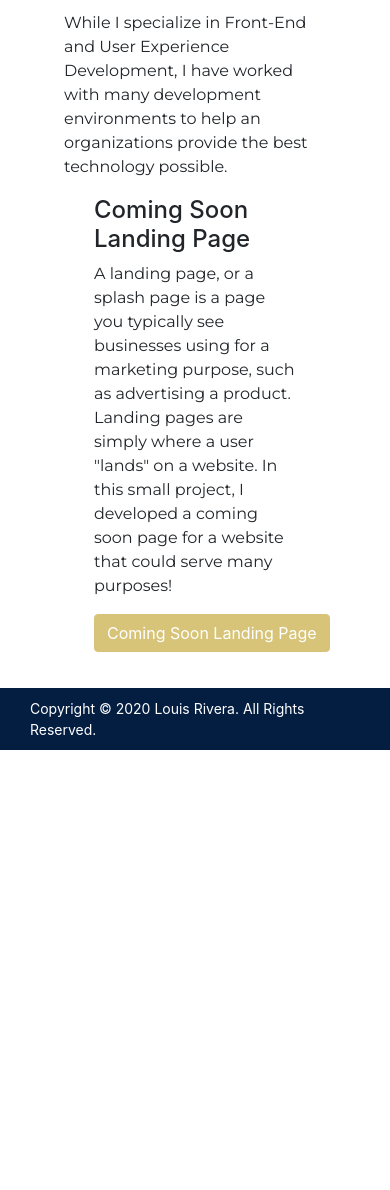
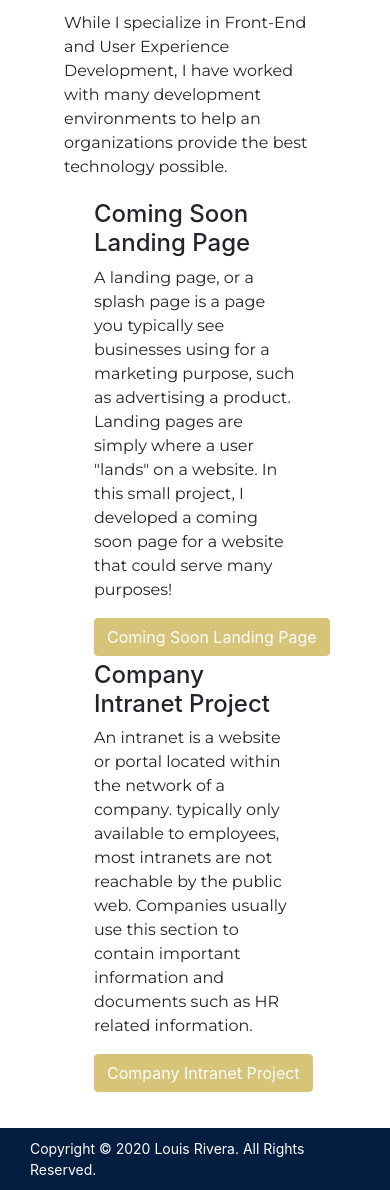
Before and after one commit to louriv/RiveraProjects, a PHP site: page /development.php in a window 390 px wide. Shown: the part 591-1781 px from the top of the page. Before the commit the page ends 1341 px from the top, so only its background shows below. Run offline with PHP 8.4, Linux system fonts and the light colour scheme.

Commit message:
Adding to development page
-added intranet project
-changes to footer
-added intranet picture

```diff
--- a/development.php
+++ b/development.php
@@ -47,7 +47,7 @@
 
         <div class="container">
           <div class="row">
-            <div class="col-sm-12 col-md-4">
+            <div class="col-sm-12 col-md-4  space-up">
                 <div class="text-container">
               <a href="https://www.comingsoon.riveraprojects.com"><img src="../riveraprojects/img/coming-soon.png" alt="Landing Page" class="img-thumbnail d-none d-md-block img-fluid"></a>
               <!--add tag if you want a blue banner over the image
@@ -65,6 +65,26 @@
 
               </div>
             </div>
+
+            <div class="row">
+              <div class="col-sm-12 col-md-4  space-up">
+                  <div class="text-container">
+                <a href="https://www.intranet.riveraprojects.com"><img src="../riveraprojects/img/intranet.png" alt="Intranet Project" class="img-thumbnail d-none d-md-block img-fluid"></a>
+                <!--add tag if you want a blue banner over the image
+                <div class="tag">
+                 </div>
+                -->
+              </div>
+            </div>
+            <div class="col">
+              <div class="container-fluid">
+                <h4>Company Intranet Project</h4>
+                <p>An intranet is a website or portal located within the network of a company. typically only available to employees, most intranets are not reachable by the public web. Companies usually use this section to contain important information and documents such as HR related information. </p>
+                <a class="btn btn-gold" href="http://www.intranet.riveraprojects.com/" target="_blank">Company Intranet Project</a>
+              </div>
+
+                </div>
+              </div>
         </div>
 
         <!-- gallery grid of websites
--- a/includes/footer.php
+++ b/includes/footer.php
@@ -42,7 +42,7 @@
               <li class="first"><strong>Website Projects</strong></li>
 
               <li><a href="http://www.comingsoon.riveraprojects.com/" target="_blank">Coming Soon Landing Page</a></li>
-                <li><a href="#">Example 2</a></li>
+                <li><a href="https://www.intranet.riveraprojects.com">Company Intranet Project</a></li>
               <li><a href="#">Example 3</a></li>
                 <li><a href="#">Example 4</a></li>
 
@@ -67,11 +67,11 @@
             <ul class="footer-links">
 
 
-                              <li class="first"><strong>Services</strong></li>
-                              <li><a href="#" >Web Design</a></li>
-                              <li><a href="#" >Graphic Design</a></li>
-                              <li><a href="#" >Consulatation</a></li>
-                              <li><a href="#" >Platform Implementation</a></li>
+                              <li class="first"><strong>Integration Projects</strong></li>
+                              <li><a href="https://www.moodle.riveraprojects.com" target="_blank" >LMS integration</a></li>
+                              <li><a href="#" >Example 2</a></li>
+                              <li><a href="#" >Example 3</a></li>
+                              <li><a href="#" >Example 4</a></li>
 
                               <hr/>
 
```
Also changed, not shown: img/intranet.PNG (added).
